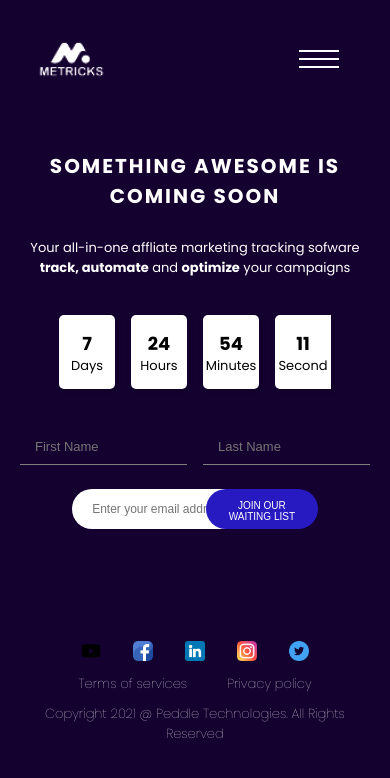
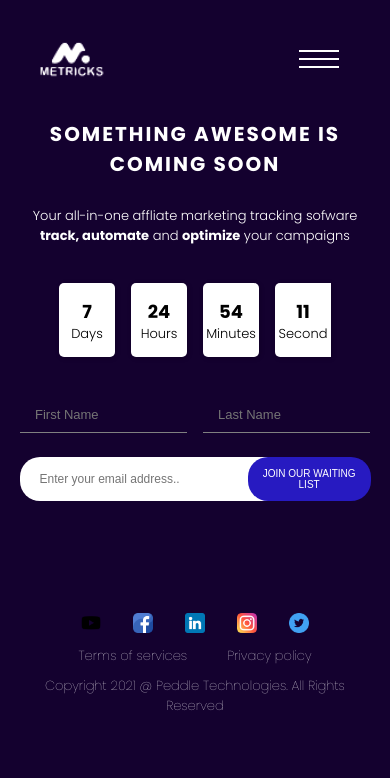
Before and after one commit to CodeBstack/Peddle, a React (Create React App) app: page / in a window 390 px wide. Shown: the top 778 px of the page. Built offline with nearby package versions, Linux system fonts and the light colour scheme.

Commit message:
updated ReadMe and made some code optimization.

```diff
--- a/src/components/aboutPage/aboutPage.components.jsx
+++ b/src/components/aboutPage/aboutPage.components.jsx
@@ -7,6 +7,9 @@ import twitter from "../../assets/twitter.png";
 import "./aboutPage.styles.css";
 
 const AboutPage = () => {
+
+  // function that handles the contact open and close.
+  // and scrolls the about page to top.
   const onHandleContactToggle = () => {
     const contactCont = document.querySelector(".contact-container");
     const overlay = document.querySelector(".overlay");
@@ -18,6 +21,7 @@ const AboutPage = () => {
     contactCont.classList.remove("hidden");
     navLinkContainer.classList.add("hidden-nav");
   };
+
 
   return (
     <div className=" about-page-container">
--- a/src/components/contact/contact.component.jsx
+++ b/src/components/contact/contact.component.jsx
@@ -1,6 +1,8 @@
 import "./contact.styles.css";
 
 const Contact = () => {
+
+  // handles the opening and closing of the contact menu.
   const onHandleToggle = () => {
     const contactCont = document.querySelector(".contact-container");
     const overlay = document.querySelector(".overlay");
--- a/src/components/directory/directory.components.jsx
+++ b/src/components/directory/directory.components.jsx
@@ -7,6 +7,7 @@ import twitter from "../../assets/twitter.png";
 import "./directory.styles.css";
 
 const Directory = () => {
+  // This Directory function is the main component which makes up the coming soon page
   return (
     <div className="directory-container">
       <div className="main">
--- a/src/components/directory/directory.styles.css
+++ b/src/components/directory/directory.styles.css
@@ -10,12 +10,13 @@
   height: 100vh;
 }
 
+/* THE HEADER */
 .main {
   display: flex;
   flex-direction: column;
   justify-content: center;
-  margin-top: 2rem;
   margin-bottom: 7rem;
+  font-weight: 300;
 }
 
 .main h1 {
@@ -23,6 +24,7 @@
   font-size: 35px;
 }
 
+/* COUNTDOWN */
 .countdown {
   display: flex;
   justify-content: center;
@@ -47,6 +49,7 @@
   border-bottom-right-radius: 0;
 }
 
+/* FORM INPUTS */
 .form {
   display: flex;
   gap: 1rem;
@@ -133,6 +136,7 @@
   border-bottom: 0;
 } */
 
+/* FOOTER SECTION */
 .footer {
   font-weight: 100;
   margin: 0;
@@ -157,12 +161,15 @@
   display: flex;
   justify-content: center;
   gap: 2.5rem;
+  cursor: pointer;
 }
 
 .copyright {
   margin-top: -1rem;
 }
 
+
+/* MEDIA QUERY */
 @media (max-width: 576px) {
   .directory-container {
     width: 90%;
@@ -199,8 +206,7 @@
   }
 
   .wait-list {
-    height: 2.5rem;
-    /* margin: 0; */
+    width: 100%;
   }
 
   .email-input {
--- a/src/components/github/githubPage.components.jsx
+++ b/src/components/github/githubPage.components.jsx
@@ -4,8 +4,10 @@ import RepoList from "../repo-list/repo-list.components";
 import "./githubPage.styles.css";
 
 const GithubPage = () => {
+  // useState hook method to set initial and changed state of the API data.
   const [data, setData] = useState([]);
 
+  // useEffect hook method to handle side effects.
   useEffect(() => {
     fetch(
       "https://api.github.com/search/repositories?q=created:>2021-08-13&sort=stars&order=desc"
@@ -14,6 +16,7 @@ const GithubPage = () => {
       .then((users) => setData(users.items));
   }, []);
 
+  // Maps through the array of data and calls the RepoList.
   return (
     <div className="github-container">
       {data.map((eachData) => {
--- a/src/components/repo-list/repo-list.components.jsx
+++ b/src/components/repo-list/repo-list.components.jsx
@@ -3,9 +3,11 @@ import "./repo-list.styles.css";
 const RepoList = ({ data }) => {
   // console.log(data);
 
+  // Destructuring the data mapped data.
   const { owner, name, description, stargazers_count, open_issues_count } =
     data;
 
+  // Function converts all numbers in thousands.
   const formatK = (num) => {
     return Math.abs(num) >= 1000
       ? (Math.abs(num) / 1000).toFixed(1) + "k"
--- a/src/components/repo-list/repo-list.styles.css
+++ b/src/components/repo-list/repo-list.styles.css
@@ -1,3 +1,4 @@
+/* MAIN ITEM */
 .item {
   width: 85%;
   margin: 0 auto;
@@ -36,6 +37,7 @@
   border-radius: 3px;
 }
 
+/* TEXT AREA */
 .text__area {
   flex-basis: 75%;
   display: flex;
@@ -63,6 +65,7 @@
   font-size: 11px;
 }
 
+/* MEDIA QUERY */
 @media (max-width: 576px) {
   .item {
     gap: 1rem;
```
Also changed, not shown: src/routes/navigation/navigation.component.jsx (+6 -1 lines), src/assets/metricks-logo.png (added), 1 other file (tests, documents, lock files or other folders).
